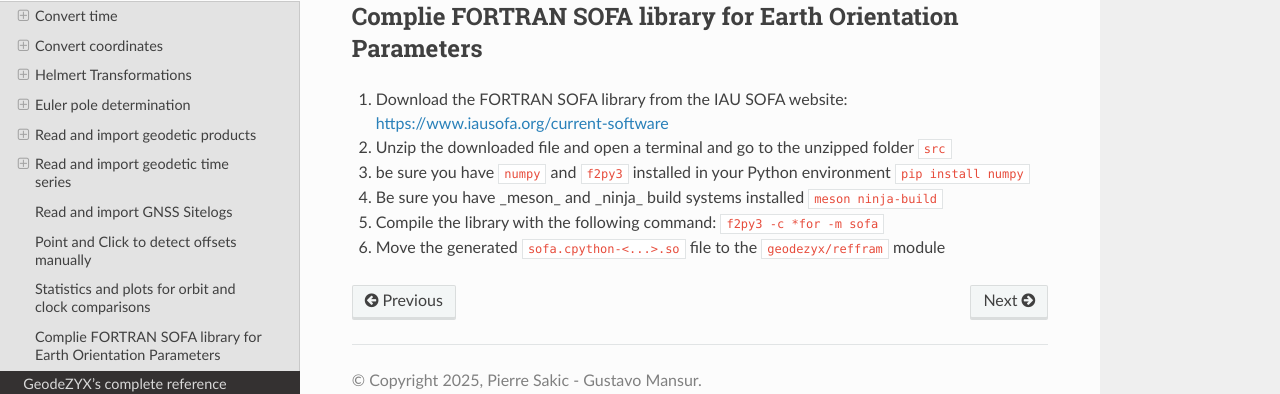
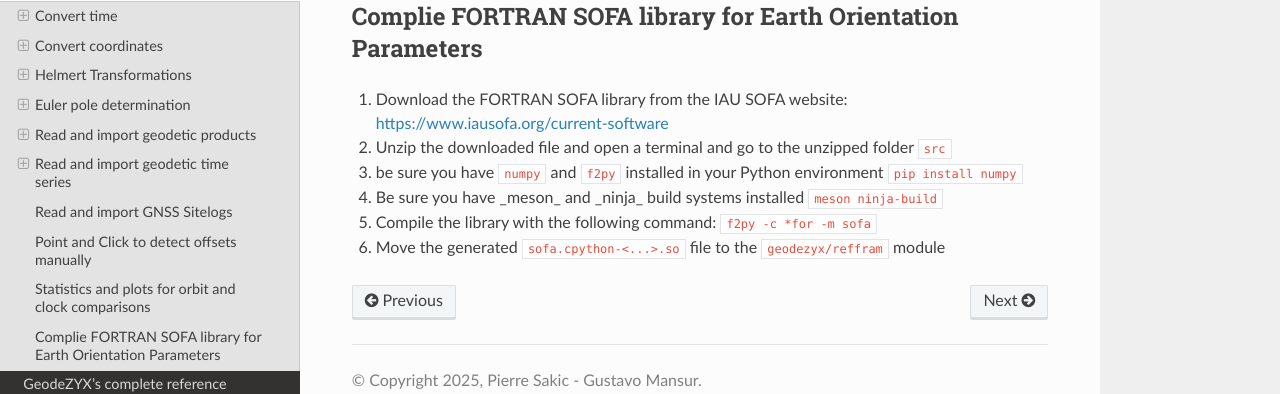
Before and after one commit to IPGP/geodezyx, a Sphinx documentation site: the page built from docsrc/source/cookbook.rst, in a window 1280 px wide and 900 px high, scrolled down 4619 px. Shown: the part 450-844 px from the top of the window. Built offline with Sphinx 7.4.7 and the Read the Docs theme 3.1.0, drawn with Linux system fonts in a browser that asks for light colours; pages that are not in the unit, such as notebooks, are missing from menus.

Commit message:
Update cookbook and import statements for SOFA library compatibility

```diff
--- a/docsrc/source/cookbook.rst
+++ b/docsrc/source/cookbook.rst
@@ -251,7 +251,7 @@
 
 1. Download the FORTRAN SOFA library from the IAU SOFA website: https://www.iausofa.org/current-software
 2. Unzip the downloaded file and open a terminal and go to the unzipped folder ``src``
-3. be sure you have ``numpy`` and ``f2py3`` installed in your Python environment ``pip install numpy``
+3. be sure you have ``numpy`` and ``f2py`` installed in your Python environment ``pip install numpy``
 4. Be sure you have _meson_ and _ninja_ build systems installed ``meson ninja-build``
-5. Compile the library with the following command: ``f2py3 -c *for -m sofa``
+5. Compile the library with the following command: ``f2py -c *for -m sofa``
 6. Move the generated ``sofa.cpython-<...>.so`` file to the ``geodezyx/reffram`` module
```
Also changed, not shown: 3 other files.
